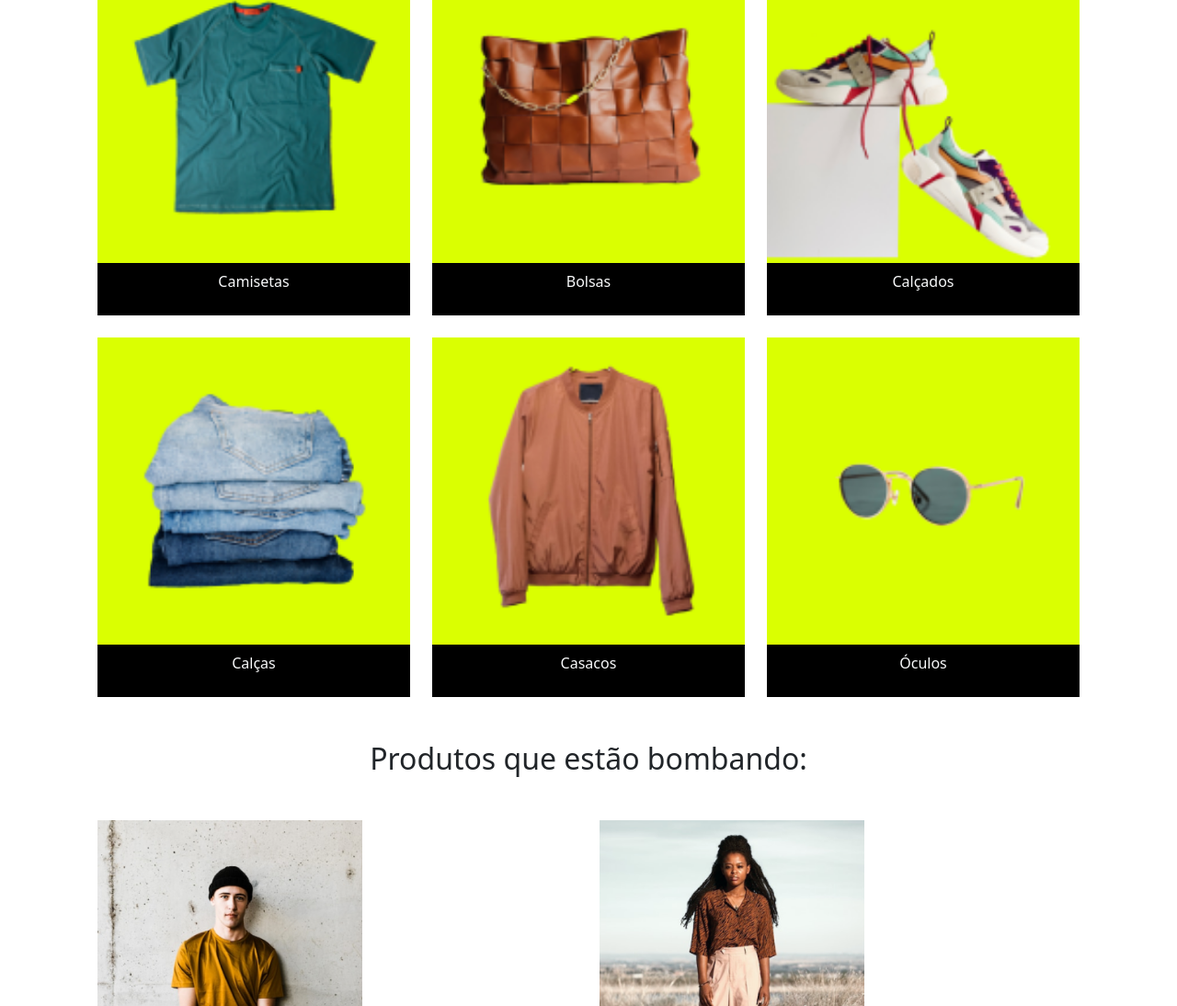
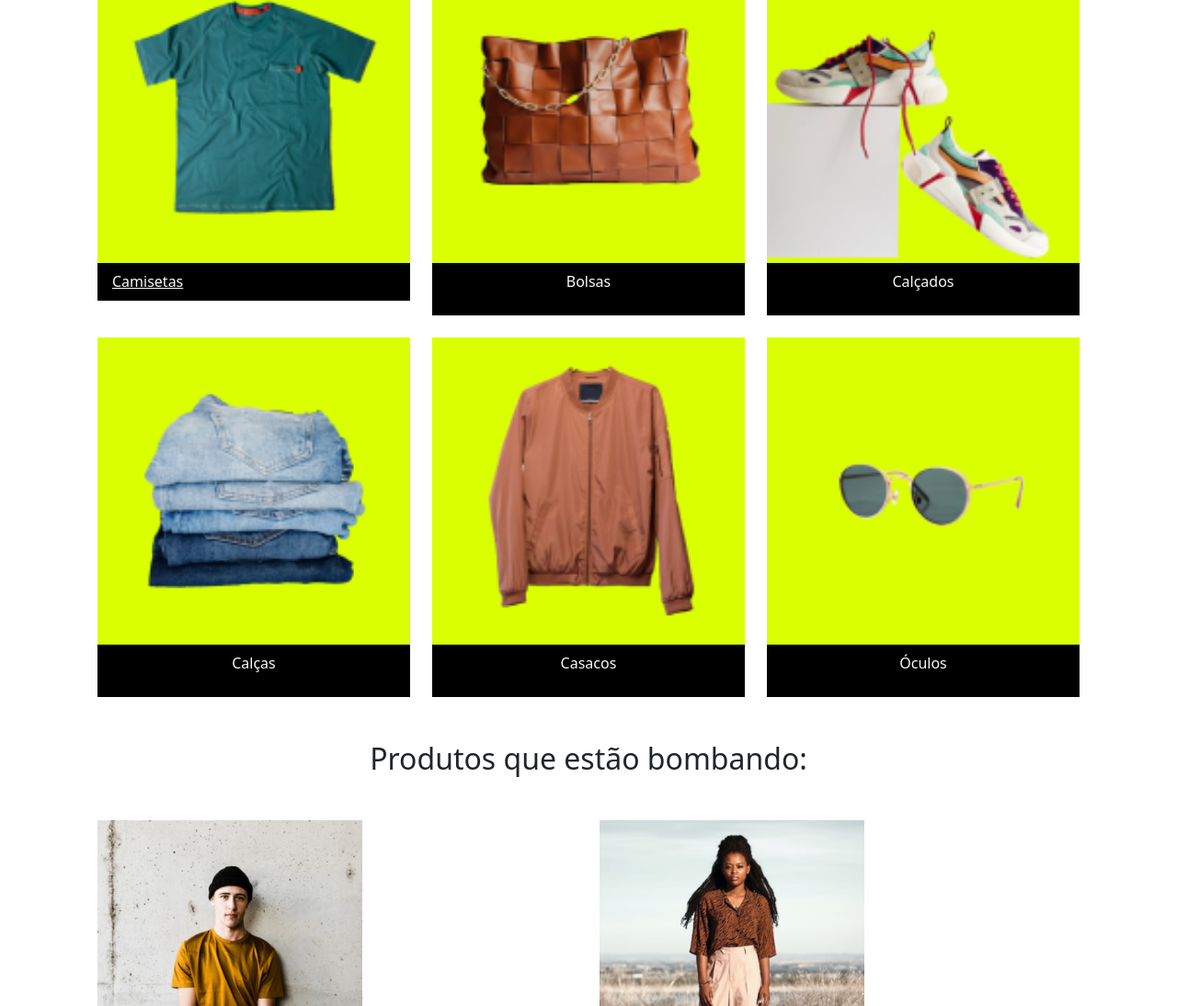
Before and after one commit to derlancruz/meteora-bootstrap, a plain HTML site: page index.html in a window 1280 px wide. Shown: the part 609-1703 px from the top of the page at 92% size. Drawn offline with nearby package versions, Linux system fonts and the light colour scheme.

Commit message:
mudança de tag paragraro para ancora teste

```diff
--- a/index.html
+++ b/index.html
@@ -211,7 +211,7 @@
             />
 
             <div class="card-header bg-black text-bg-dark">
-              <p class="text-center text-light fundo-categoria">Camisetas</p>
+              <a class="text-center text-light fundo-categoria">Camisetas</a>
             </div>
           </div>
         </div>
```
